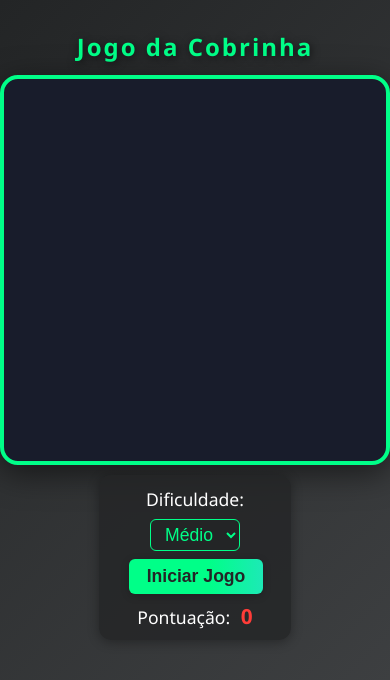
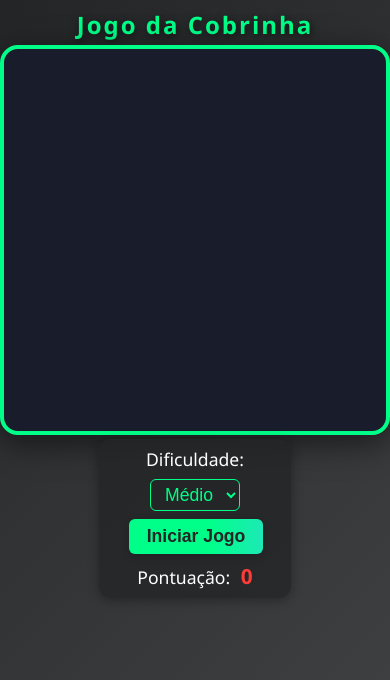
Before and after one commit to D1nin/Cobrinha, a plain HTML site: page index.html in a window 390 px wide. Drawn offline with Linux system fonts and the light colour scheme.

Commit message:
Update estilo.css

```diff
--- a/css/estilo.css
+++ b/css/estilo.css
@@ -11,8 +11,8 @@ body {
 }
 
 h1 {
-    margin-top: 30px;
-    margin-bottom: 12px; /* Espaço menor abaixo do título */
+    margin-top: 10px;          /* Antes: 30px */
+    margin-bottom: 8px;        /* Antes: 12px */
     font-size: 2.5rem;
     letter-spacing: 2px;
     color: #00ff88;
@@ -28,15 +28,15 @@ h1 {
     flex-direction: row;
     align-items: center;
     justify-content: center;
-    padding: 18px 38px 14px 38px; /* Padding um pouco menor */
-    margin: 0 auto 12px auto; /* Menos espaço abaixo */
+    padding: 8px 38px 8px 38px;   /* Antes: 18px 38px 14px 38px */
+    margin: 0 auto 4px auto;      /* Antes: 0 auto 12px auto */
     gap: 20px;
 }
 
 .canvas {
     background-color: #181c2b;
     display: block;
-    margin: 0 auto 10px auto; /* Junta mais do topo */
+    margin: 0 auto 4px auto;      /* Antes: 0 auto 10px auto */
     border: 4px solid #00ff88;
     border-radius: 18px;
     box-shadow: 0 8px 32px #0008;
@@ -92,48 +92,22 @@ button:hover {
         height: 98vw !important;
         max-width: 98vw;
         max-height: 98vw;
+        margin: 0 auto 4px auto;    /* Mantém colado ao topo também no mobile */
     }
     #painel-controle {
         flex-direction: column;
-        padding: 12px 5vw 10px 5vw;
+        padding: 8px 5vw 8px 5vw;  /* Antes: 12px 5vw 10px 5vw */
         gap: 8px;
-        margin-bottom: 12px; /* Ajuste para manter próximo do topo no mobile */
+        margin-bottom: 4px;         /* Antes: 12px */
+    }
+    h1 {
+        font-size: 1.5rem;
+        margin-top: 8px;
+        margin-bottom: 4px;
+    }
+}
     }
     h1 {
         font-size: 1.5rem;
     }
 }
-    cursor: pointer;
-    margin-left: 10px;
-    box-shadow: 0 2px 8px #0003;
-    transition: background 0.2s, color 0.2s;
-}
-
-button:hover {
-    background: linear-gradient(90deg, #1de9b6 60%, #00ff88 100%);
-    color: #181c2b;
-}
-
-#pontuacao {
-    font-size: 1.3rem;
-    color: #ff3c38;
-    font-weight: bold;
-    margin-left: 6px;
-}
-
-@media (max-width: 500px) {
-    .canvas {
-        width: 98vw !important;
-        height: 98vw !important;
-        max-width: 98vw;
-        max-height: 98vw;
-    }
-    #painel-controle {
-        flex-direction: column;
-        padding: 12px 5vw 10px 5vw;
-        gap: 8px;
-    }
-    h1 {
-        font-size: 1.5rem;
-    }
-}
```
